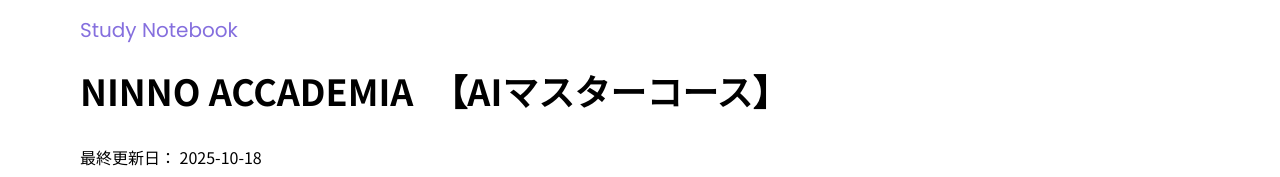
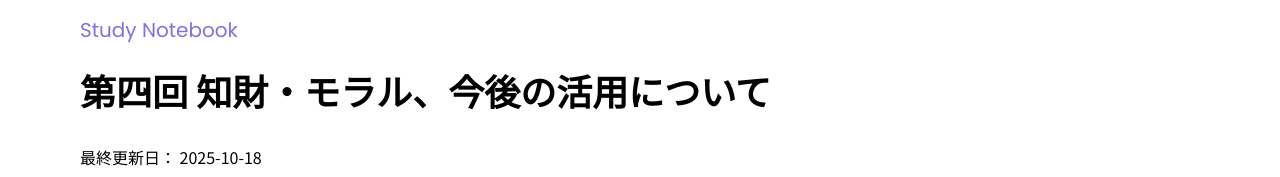
Before and after one commit to KenLab62/kenlab62.github.io, a plain HTML site: page studynotebook/NINNO_ACCADEMIA_AI/NINNO_ACCADEMIA_AI_4.html in a window 1280 px wide. Shown: the part 623-800 px from the top of the page. Drawn offline with Linux system fonts and the light colour scheme.

Commit message:
Update NINNO_ACCADEMIA_AI_4.html

```diff
--- a/studynotebook/NINNO_ACCADEMIA_AI/NINNO_ACCADEMIA_AI_4.html
+++ b/studynotebook/NINNO_ACCADEMIA_AI/NINNO_ACCADEMIA_AI_4.html
@@ -46,7 +46,7 @@
 
     <section id="subject" class="container">
       <h2 class="title pop">Study Notebook</h2>　<!-- (Portfolio)or(Study Notebook) -->
-      <h3>NINNO ACCADEMIA　【AIマスターコース】</h3>
+      <h3>第四回 知財・モラル、今後の活用について</h3>
       <p class="text">最終更新日： <time datetime="2025-10-18">2025-10-18</time></p>
       <div class="column">
         <div class="ai-section">
```
